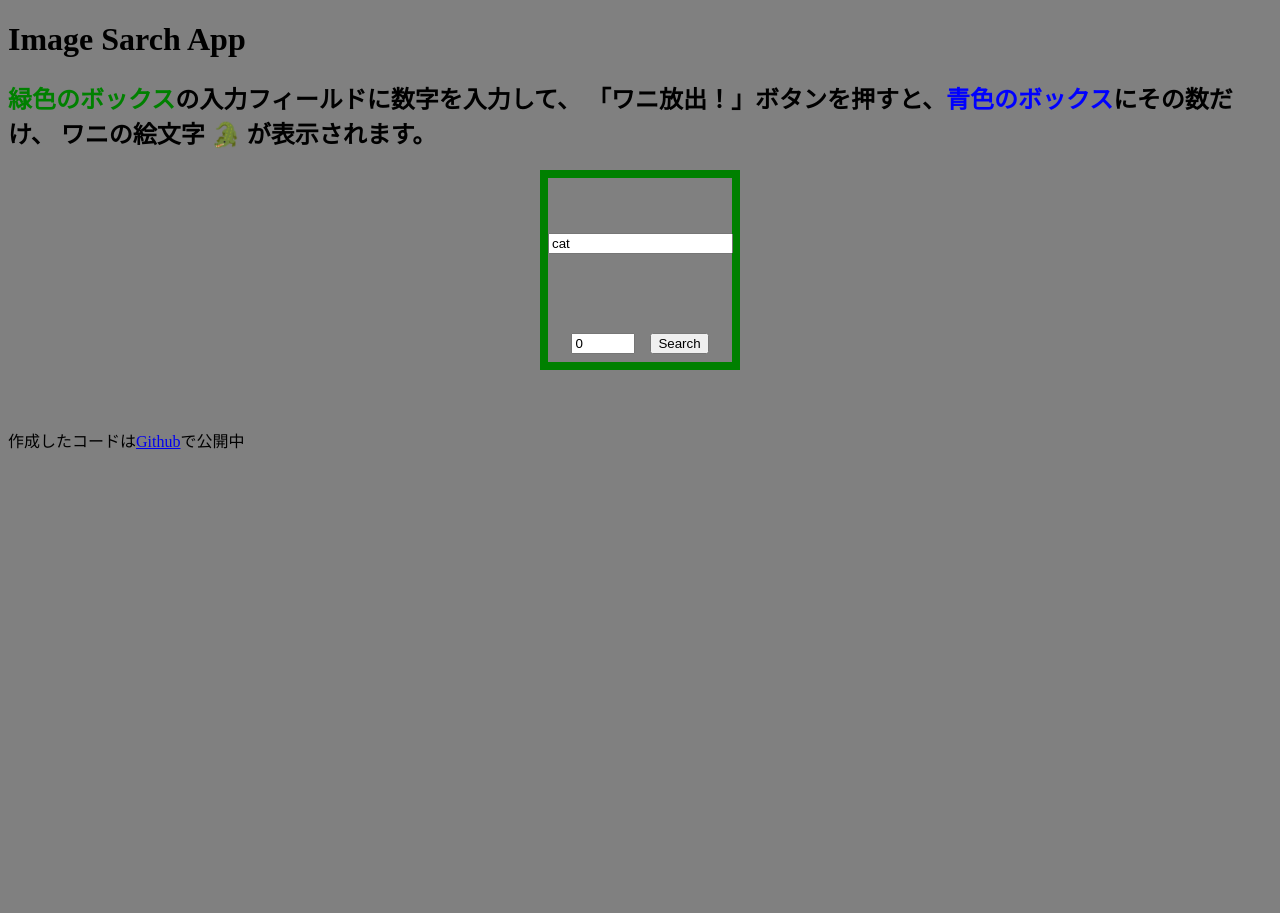
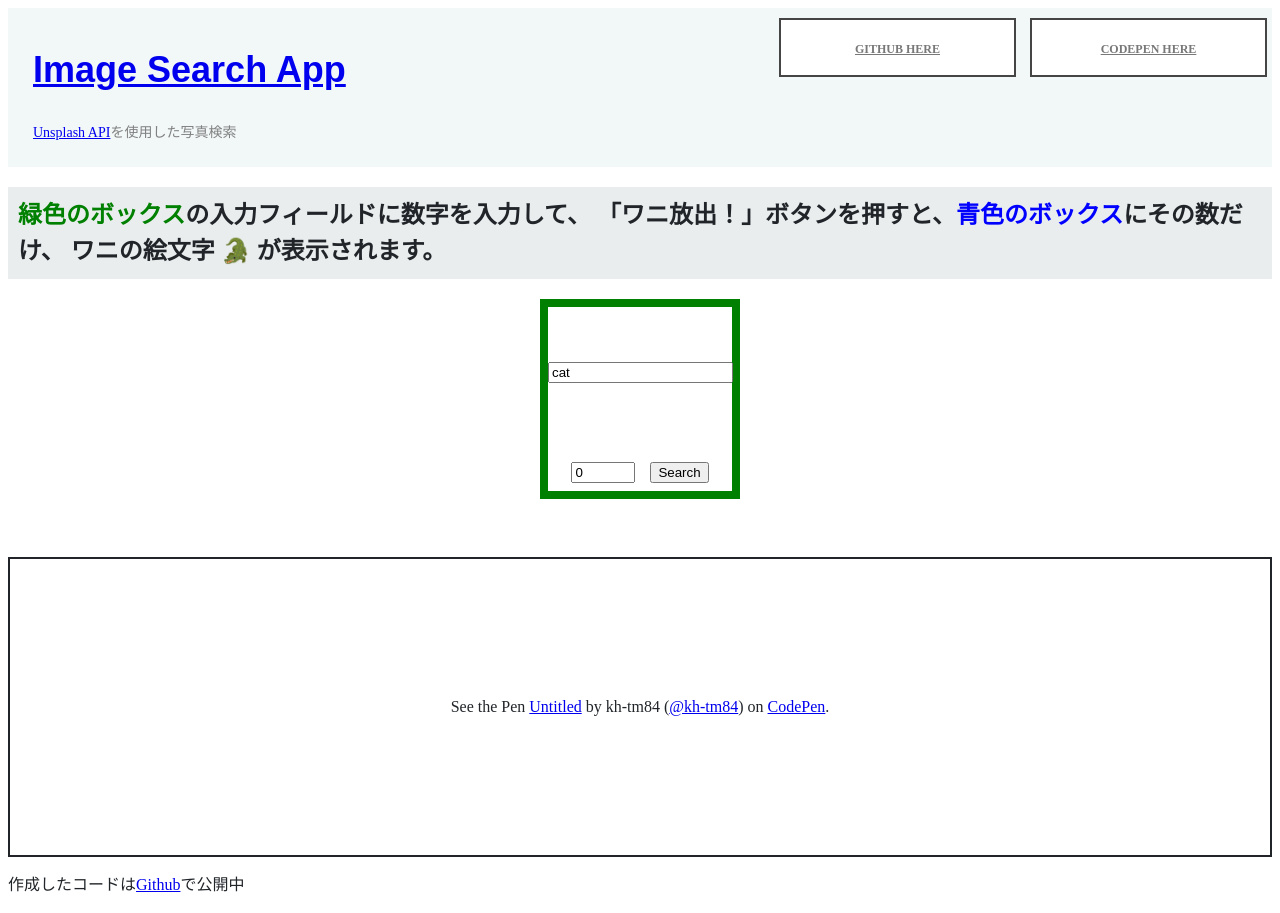
Before and after one commit to kh-tm84/kh-tm84.github.io, a plain HTML site: page docs/index.html in a window 1280 px wide. Before the commit the page ends 800 px from the top, so only its background shows below. Drawn offline with Linux system fonts and the light colour scheme; a script that the page names is missing.

Commit message:
css update

```diff
--- a/docs/base.css
+++ b/docs/base.css
@@ -1,5 +1,44 @@
 body{
-    background-color: gray;
+    background-color:rgba(255, 255, 255);
+    font-size: 1rem;
+    font-weight: 400;
+    line-height: 1.5;
+    color: #212529;
+    text-align: left;
+}
+
+.header-section {
+    /* padding: 50px 40px; */
+    padding: 10px 10px;
+    background: #f2f7f8;
+}
+
+h2 {
+    padding: 10px 10px;
+    background: #eaedee;
+}
+
+.site-logo h1 {
+    font-size: 36px;
+    /* color: #a7aaba; */
+    margin: 0;
+    font-weight: 600;
+    font-family: 'Josefin Sans', sans-serif;
+    display: block;
+    margin-block-start: 0.83em;
+    margin-block-end: 0.83em;
+    margin-inline-start: 0px;
+    margin-inline-end: 0px;
+    line-height: 1.2;
+}
+
+
+.site-logo p {
+    font-size: 14px;
+    line-height: normal;
+    color: #808181;
+    margin-top: 5;
+    margin-bottom: 1rem;
 }
 
 .box1 {
@@ -64,3 +103,50 @@ body{
  .resizeimage img {
     width: 100%;
 }
+
+.site-btn {
+    display: inline-block;
+    text-transform: uppercase;
+    font-size: 12px;
+    min-width: 213px;
+    min-height: 20px;
+    text-align: center;
+    position: relative;
+    background-color: rgb(255, 255, 255);
+    margin-right: 10px;
+    color: rgb(120, 120, 120);
+    font-weight: 700;
+    padding: 20px 10px 15px;
+    border-width: 2px;
+    border-style: solid;
+    border-color: rgb(69, 69, 69);
+    border-image: initial;
+}
+
+.col-1 {
+    position: relative;
+    /* width: flex; */
+    min-height: 1px;
+    padding-right: 15px;
+    padding-left: 15px;
+}
+
+.header-buttons{
+    text-align: center;
+}
+
+.row {
+    display: flex;
+    flex-wrap: wrap;
+    margin-right: -15px;
+    margin-left: -15px;
+    justify-content: space-between;
+}
+
+.container-fluid {
+    width: 100%;
+    padding-right: 15px;
+    padding-left: 15px;
+    margin-right: auto;
+    margin-left: auto;
+}
--- a/docs/index.html
+++ b/docs/index.html
@@ -10,7 +10,21 @@
 </head>
 
 <body>
-  <h1>Image Sarch App</h1>
+  <header class="header-section">
+    <div class="container-fluid">
+      <div class="row">
+        <div class="col-1 site-logo">
+          <h1>
+            <a href="https://kh-tm84.github.io/"> Image Search App</a>
+          </h1>
+          <p><a href="https://unsplash.com/ja">Unsplash API</a>を使用した写真検索</p>
+        </div>
+        <div class="col-1 header-buttons">
+          <a href="https://github.com/kh-tm84/kh-tm84.github.io" class="site-btn">Github Here</a>
+          <a href="https://codepen.io/kh-tm84/pen/XWBqmVy" class="site-btn">Codepen Here</a>
+        </div>
+    </div>
+  </header>
   <h2> <font color="green">緑色のボックス</font>の入力フィールドに数字を入力して、
     「ワニ放出！」ボタンを押すと、<font color="blue">青色のボックス</font>にその数だけ、
     ワニの絵文字 🐊 が表示されます。</h2>
@@ -40,6 +54,13 @@
       <!-- <img src="https://cdn.dribbble.com/users/1281272/screenshots/4515441/unicorn.gif"> -->
     <!-- <img src="https://source.unsplash.com/bIhpiQA009k"> -->
 
+  <p class="codepen" data-height="300" data-theme-id="dark" data-default-tab="html,result" data-slug-hash="XWBqmVy" data-user="kh-tm84" style="height: 300px; box-sizing: border-box; display: flex; align-items: center; justify-content: center; border: 2px solid; margin: 1em 0; padding: 1em;">
+    <span>See the Pen <a href="https://codepen.io/kh-tm84/pen/XWBqmVy">
+    Untitled</a> by kh-tm84 (<a href="https://codepen.io/kh-tm84">@kh-tm84</a>)
+    on <a href="https://codepen.io">CodePen</a>.</span>
+  </p>
+  <script async src="https://cpwebassets.codepen.io/assets/embed/ei.js"></script>
+
   <section aria-labelledby="Github">
     <p>作成したコードは<a href="https://github.com/kh-tm84/kh-tm84.github.io">Github</a>で公開中</p>
   </section>
--- a/docs/script.js
+++ b/docs/script.js
@@ -28,10 +28,12 @@ function butonClickGator(){
 // targetGator.addEventListener("click", butonClickGator);
 
 function getPhotoData(){
-    let word = document.getElementById("form2");
+    let word = document.getElementById("form2").value;
+    console.log("Form input word: " + word);
     //let word = "cat"; //検索ワード
     let requestURL = "https://api.unsplash.com/search/photos?query="+word+"&client_id="+API_KEY["acc"];　//検索ワード
     //let requestURL = "https://api.unsplash.com/search/photos/random"+"&client_id="+API_KEY["acc"];
+    console.log("requestURL: " + requestURL);
 
     let request = new XMLHttpRequest();
     request.open('GET', requestURL);
```
